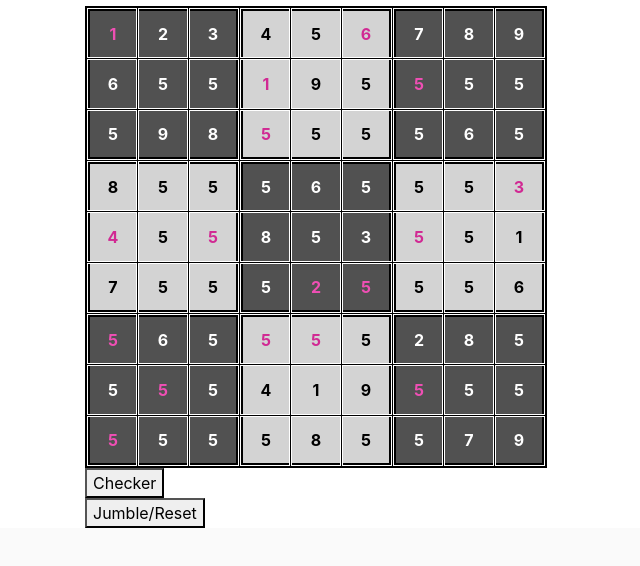
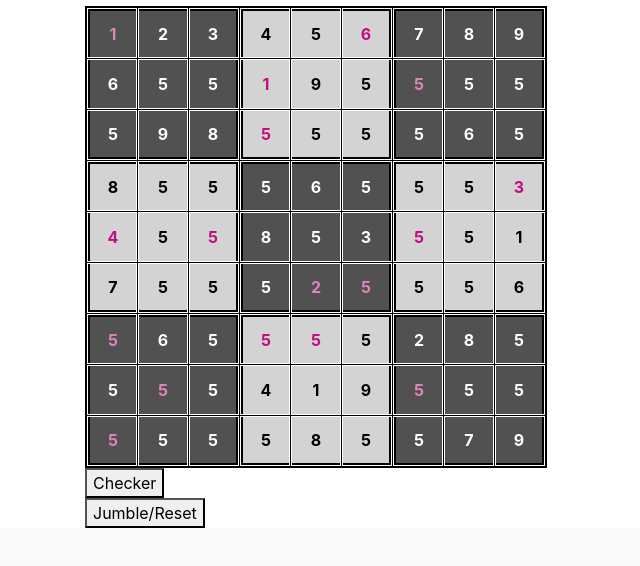
Before and after one commit to J-Michael-Brown/sudoku-checker, a website built with webpack: page src/index.html in a window 1280 px wide. Shown: the part 50-616 px from the top of the page, without its empty margins (0-640 px from the left). Built offline with nearby package versions, Linux system fonts and the light colour scheme.

Commit message:
finalize color shade

```diff
--- a/src/styles.css
+++ b/src/styles.css
@@ -11,7 +11,7 @@ td {
 }
 input {
   font-weight: bold;
-  color: #d12993;
+  color: #c10d80;
   padding: 0;
   border: 0;
   text-align: center;
@@ -24,7 +24,7 @@ input {
 
 .dark {
   background-color: #515151;
-  color: #ef4fb4;
+  color: #dd85bd;
 }
 
 .dark:disabled {
```
